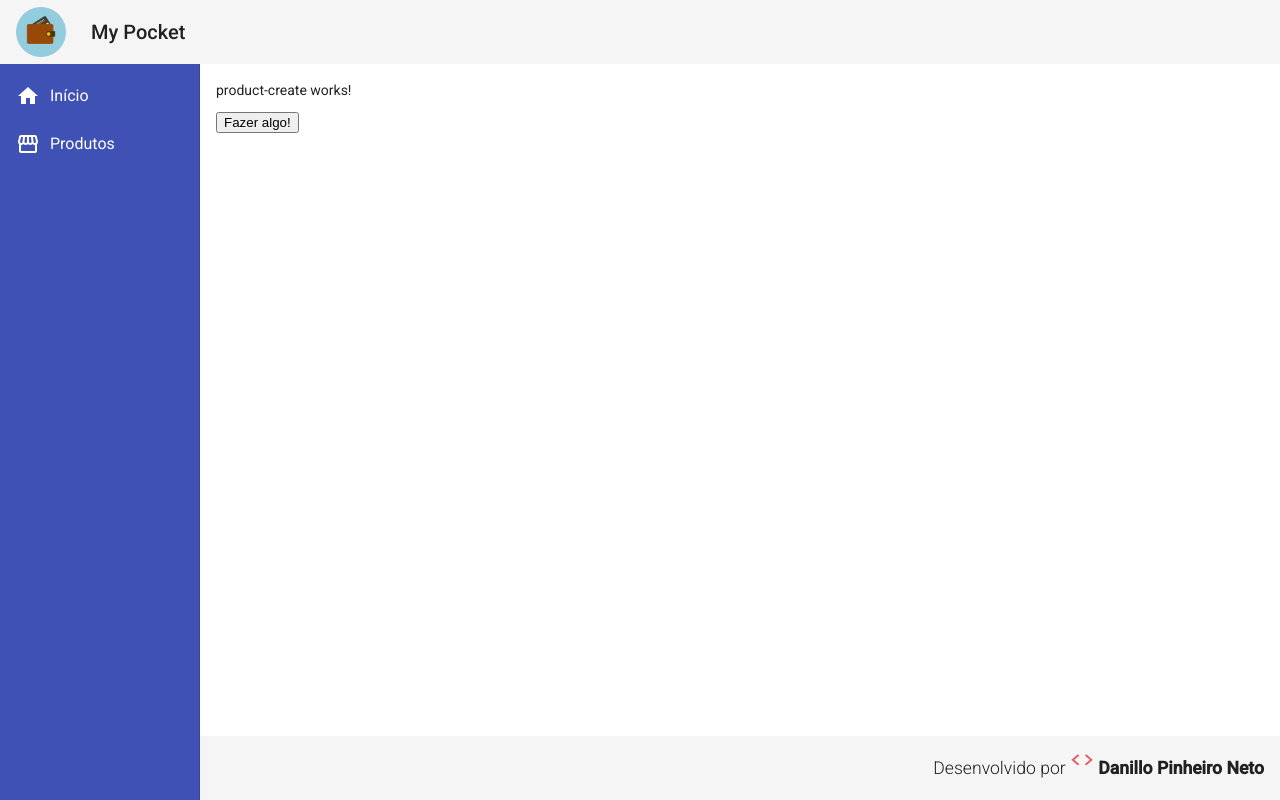
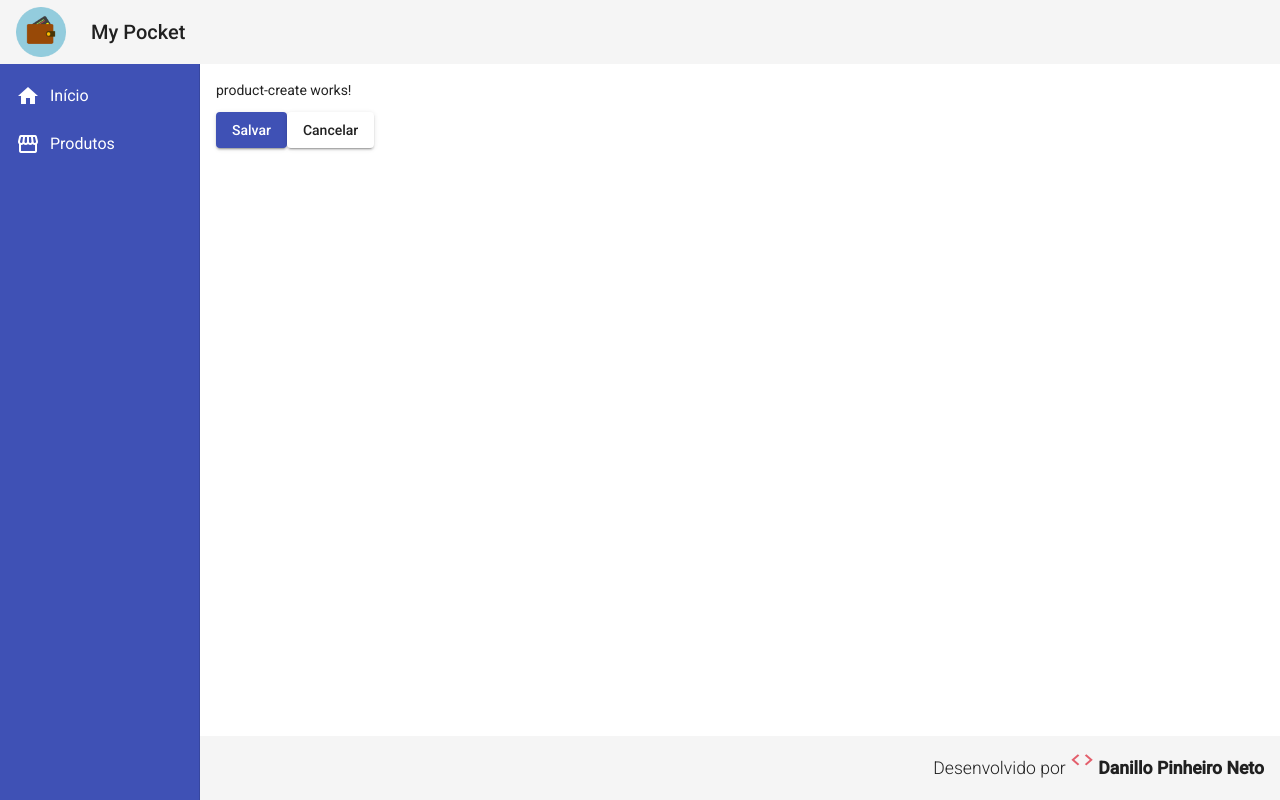
Before and after one commit to danillopneto/mypocket, an Angular app in the folder frontend/: page /products/create in a window 1280 px wide. Built offline with nearby package versions, Linux system fonts and the light colour scheme.

Commit message:
Creating a simple service showing a message of success.

```diff
--- a/frontend/src/app/app-routing.module.ts
+++ b/frontend/src/app/app-routing.module.ts
@@ -3,7 +3,7 @@
 
 import { HomeComponent } from './views/home/home.component';
 import { ProductCrudComponent } from './views/product-crud/product-crud.component';
-import { ProductCreateComponent } from './components/product-create/product-create.component';
+import { ProductCreateComponent } from './components/product/product-create/product-create.component';
 
 const routes: Routes = [
   {
--- a/frontend/src/app/components/product-create/product-create.component.html
+++ /dev/null
@@ -1,3 +0,0 @@
-<p [id]="atributoLegal">product-create works!</p>
-
-<button (click)="fazerAlgo()">Fazer algo!</button>
--- a/frontend/src/app/components/product-create/product-create.component.ts
+++ /dev/null
@@ -1,21 +0,0 @@
-import { Component, OnInit } from '@angular/core';
-
-@Component({
-  selector: 'app-product-create',
-  templateUrl: './product-create.component.html',
-  styleUrls: ['./product-create.component.css']
-})
-export class ProductCreateComponent implements OnInit {
-
-  atributoLegal = "qualquer";
-
-  constructor() { }
-
-  ngOnInit(): void {
-  }
-
-  fazerAlgo(): void {
-    console.log('Fazendo algo!');
-  }
-
-}
--- /dev/null
+++ b/frontend/src/app/components/product/product-create/product-create.component.html
@@ -0,0 +1,8 @@
+<p>product-create works!</p>
+
+<button mat-raised-button (click)="createProduct()" color="primary">
+    Salvar
+</button>
+<button mat-raised-button (click)="cancel()">
+    Cancelar
+</button>
--- /dev/null
+++ b/frontend/src/app/components/product/product-create/product-create.component.ts
@@ -0,0 +1,27 @@
+import { Component, OnInit } from '@angular/core';
+import { Router } from '@angular/router';
+import { ProductService } from '../product.service';
+
+@Component({
+  selector: 'app-product-create',
+  templateUrl: './product-create.component.html',
+  styleUrls: ['./product-create.component.css']
+})
+export class ProductCreateComponent implements OnInit {
+
+  constructor(
+    private productService: ProductService,
+    private router: Router) {
+  }
+
+  ngOnInit(): void {
+  }
+
+  createProduct(): void {
+    this.productService.showMessage('Operação executada com sucesso!');
+  }
+
+  cancel(): void {
+    this.router.navigate(['/products']);
+  }
+}
--- /dev/null
+++ b/frontend/src/app/components/product/product.model.ts
@@ -0,0 +1,5 @@
+export interface Product {
+    id?: number;
+    name: string;
+    price: number;
+}
--- /dev/null
+++ b/frontend/src/app/components/product/product.service.ts
@@ -0,0 +1,18 @@
+import { Injectable } from '@angular/core';
+import { MatSnackBar } from '@angular/material/snack-bar';
+
+@Injectable({
+  providedIn: 'root'
+})
+export class ProductService {
+
+  constructor(private snackBar: MatSnackBar) { }
+
+  showMessage(msg: string): void {
+    this.snackBar.open(msg, 'x', {
+      duration: 3000,
+      horizontalPosition: 'right',
+      verticalPosition: 'top'
+    });
+  }
+}
```
Also changed, not shown: frontend/src/app/app.module.ts (+5 -3 lines), frontend/src/app/components/product/product-create/product-create.component.css (added).
